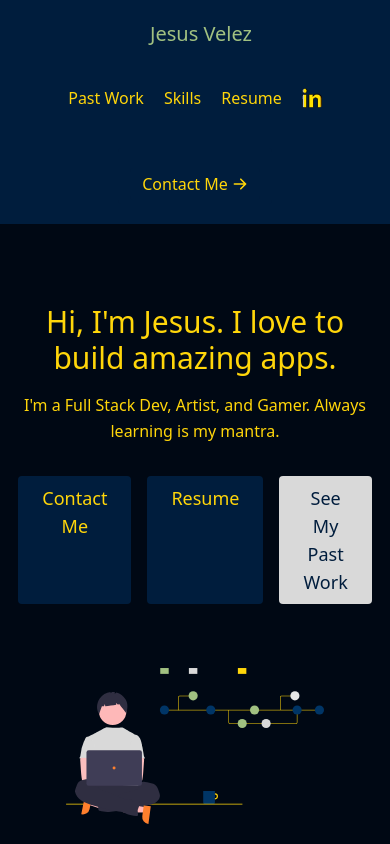
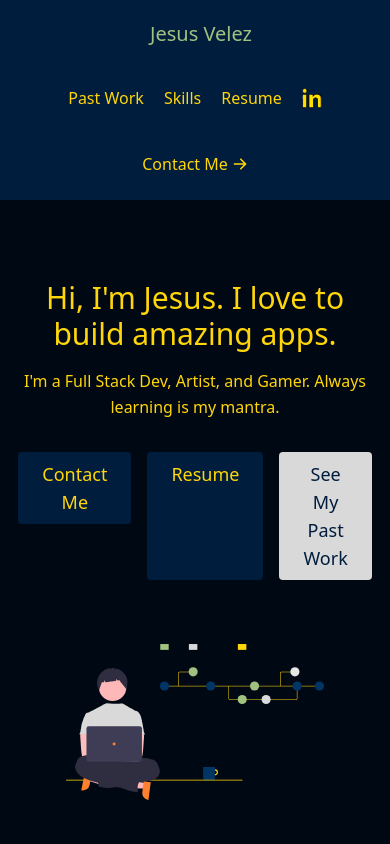
Before and after one commit to JVelezFD/JVProfile, a React (Create React App) app: page /about in a window 390 px wide. Shown: the top 844 px of the page. Built offline with nearby package versions, Linux system fonts and the light colour scheme.

Commit message:
addeding React Router to components

```diff
--- a/package.json
+++ b/package.json
@@ -7,6 +7,7 @@
     "@heroicons/react": "^1.0.1",
     "react": "^17.0.2",
     "react-dom": "^17.0.2",
+    "react-router-dom": "^6.4.1",
     "react-scripts": "^1.1.5"
   },
   "scripts": {
--- a/src/App.js
+++ b/src/App.js
@@ -4,25 +4,25 @@ import Contact from "./components/Contact";
 import Navbar from "./components/Navbar";
 import Projects from "./components/Projects";
 import Skills from "./components/Skills";
-
+import { BrowserRouter as Router, Routes, Route } from 'react-router-dom';
 
 
 export default function App() {
-  // state = {displayContact: false}
+  return (
+  <main className="text-goldGolden bg-richBlack body-font">
+    <Router>
+     <Navbar />
+       <Routes>
 
-  // displayContact = () =>{
-  //   this.setState({
-  //     displayContact: !this.state.displayContact
-  //   })
-  // }
+        <Route path ="/about" element={<About/>}/>
+        <Route path ="/projects" element={<Projects/>} />
+        <Route path ="/skills" element={<Skills/>}/>
+        <Route path ="/contact" element={<Contact/>}/>
+        <Route path ="/" exact element={<About/>}/>
+        </Routes>
 
-  return (
-    <main className="text-goldGolden bg-richBlack body-font">
-      <Navbar />
-      <About />
-      <Projects />
-      <Skills />
-      <Contact/>
+
+    </Router>
     </main>
   );
 }
--- a/src/components/About.js
+++ b/src/components/About.js
@@ -1,4 +1,5 @@
 import React from "react";
+import { Link } from "react-router-dom"
 
 export default function About() {
   return (
@@ -14,21 +15,21 @@ export default function About() {
             I'm a Full Stack Dev, Artist, and Gamer. Always learning is my mantra.
           </p>
           <div className="flex justify-center">
-            <a
-              href="#contact"
-              className="inline-flex text-goldGolden bg-oxfordBlue border-0 py-2 px-6 focus:outline-none hover:bg-prussianBlue rounded text-lg">
+            <Link to= "/contact">
+            <a className="inline-flex text-goldGolden bg-oxfordBlue border-0 py-2 px-6 focus:outline-none hover:bg-prussianBlue rounded text-lg">
               Contact Me
             </a>
+            </Link>
             <a
               href="https://drive.google.com/file/d/15yObUP2aK-ncIojno4sWBFgwKeRukSKC/view"
               className=" ml-4 inline-flex text-goldGolden bg-oxfordBlue border-0 py-2 px-6 focus:outline-none hover:bg-prussianBlue rounded text-lg">
               Resume
             </a>
-            <a
-              href="#projects"
-              className="ml-4 inline-flex text-oxfordBlue bg-lightGrey border-0 py-2 px-6 focus:outline-none hover:bg-prussianBlue hover:text-goldGolden rounded text-lg">
+            <Link to= '/projects'>
+            <a className="ml-4 inline-flex text-oxfordBlue bg-lightGrey border-0 py-2 px-6 focus:outline-none hover:bg-prussianBlue hover:text-goldGolden rounded text-lg">
               See My Past Work
             </a>
+            </Link>
           </div>
         </div>
         <div className="lg:max-w-lg lg:w-full md:w-1/2 w-5/6">
--- a/src/components/Navbar.js
+++ b/src/components/Navbar.js
@@ -1,31 +1,29 @@
 import { ArrowRightIcon } from "@heroicons/react/solid";
 import React from "react";
-
+import { Link } from "react-router-dom"
 
 export default function Navbar() {
-  // let [contact] = useState(false);
-
-  // const handleContactClick = () => {
-  //   contact = true;
-  //   console.log('They Want to contact me');
-  // };
-
   return (
     <header className="bg-oxfordBlue md:sticky top-0 z-10">
       <div className="container mx-auto flex flex-wrap p-5 flex-col md:flex-row items-center">
         <a className="title-font font-medium text-olivine mb-4 md:mb-0">
-          <a href="#about" className="ml-3 text-xl">
+          <Link to= "/about">
+          <a className="ml-3 text-xl">
             Jesus Velez
           </a>
-
+          </Link>
         </a>
         <nav className="md:mr-auto md:ml-4 md:py-1 md:pl-4 md:border-l md:border-gray-700	flex flex-wrap items-center text-goldGolden justify-center">
-          <a href="#projects" className="mr-5 hover:text-pumpkin">
+          <Link to="/projects" >
+          <a  className="mr-5 hover:text-pumpkin">
             Past Work
           </a>
-          <a href="#skills" className="mr-5 hover:text-pumpkin">
+          </Link>
+          <Link to="/skills">
+          <a  className="mr-5 hover:text-pumpkin">
             Skills
           </a>
+          </Link>
           <a href="https://drive.google.com/file/d/15yObUP2aK-ncIojno4sWBFgwKeRukSKC/view" className="mr-5 hover:text-pumpkin">
             Resume
           </a>
@@ -43,16 +41,15 @@ export default function Navbar() {
           </div>
         </nav>
 
-        <button className="inline-flex items-center bg-oxfordBlue border-0 py-1 px-3 focus:outline-none hover:bg-prussianBlue rounded text-goldGolden mt-4 md:mt-0" >
 
-        <a
-          href="#contact"
-          className="inline-flex items-center bg-oxfordBlue border-0 py-1 px-3 focus:outline-none hover:bg-prussianBlue rounded text-goldGolden mt-4 md:mt-0">
+      <Link to= "/contact">
+        <a className="inline-flex items-center bg-oxfordBlue border-0 py-1 px-3 focus:outline-none hover:bg-prussianBlue rounded text-goldGolden mt-4 md:mt-0">
           Contact Me
           <ArrowRightIcon className="w-4 h-4 ml-1" />
-        </a> </button>
+        </a>
+      </Link>
+
       </div>
     </header>
   );
 }
- //</div>onClick={handleContactClick}
```
Also changed, not shown: 2 other files (tests, documents, lock files or other folders).
